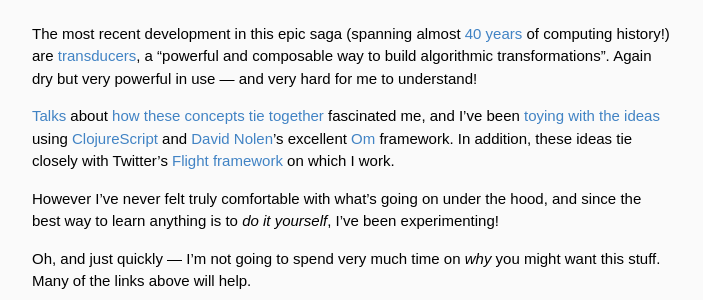
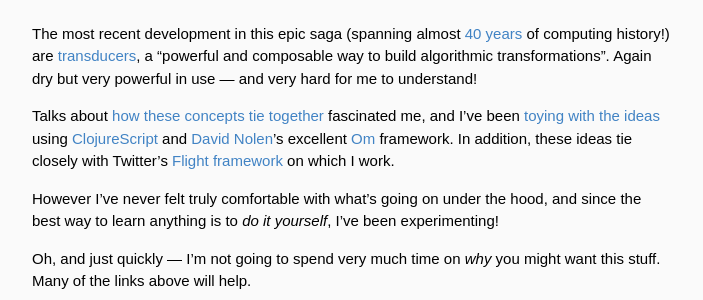
Before and after one commit to tgvashworth/tgvashworth.github.io, a Jekyll site: the page built from _posts/2014-08-31-csp-and-transducers.md, in a window 1280 px wide and 900 px high, scrolled down 591 px. Shown: the part 153-453 px from the top of the window, without its empty margins (288-991 px from the left). Built offline with Jekyll 4.4.1, drawn with Linux system fonts in a browser that asks for light colours; some web fonts are replaced; Markdown is read by kramdown in place of the engine named in the settings.

```diff
--- a/_posts/2014-08-31-csp-and-transducers.md
+++ b/_posts/2014-08-31-csp-and-transducers.md
@@ -7,7 +7,7 @@ Learning [Clojure][clj] has introduced me to some really fascinating ideas. I re
 
 Hopefully, this post will serve two purposes: to solidify these ideas in my mind by explaining them, and — by proxy — help someone else to understand. To weed out mistakes and weaknesses in my own thinking I'm pretty explicit each small conceptual step, particularly when it comes to transducers. It's a long one, but hopefully useful!
 
-**tl;dr** — [There's code on GitHub](repo).
+**tl;dr** — [There's code on GitHub][repo].
 
 First, a quick introduction to the mass of prior work here...
 
@@ -23,7 +23,7 @@ Just over a year ago an implementation of CSP called [core.async][core.async] wa
 
 The most recent development in this epic saga (spanning almost [40 years][csp-paper] of computing history!) are [transducers][transducers], a "powerful and composable way to build algorithmic transformations". Again dry but very powerful in use — and very hard for me to understand!
 
-[Talks](core.async-nolen-talk) about [how these concepts tie together][core.async-webinar] fascinated me, and I've been [toying with the ideas][om-do] using [ClojureScript][cljs] and [David Nolen][david-nolen]'s excellent [Om][om] framework. In addition, these ideas tie closely with Twitter's [Flight framework][flight] on which I work.
+Talks about [how these concepts tie together][core.async-nolen] fascinated me, and I've been [toying with the ideas][om-do] using [ClojureScript][cljs] and [David Nolen][david-nolen]'s excellent [Om][om] framework. In addition, these ideas tie closely with Twitter's [Flight framework][flight] on which I work.
 
 However I've never felt truly comfortable with what's going on under the hood, and since the best way to learn anything is to *do it yourself*, I've been experimenting!
 
```
Also changed, not shown: other parts of _posts/2014-08-31-csp-and-transducers.md (+0 -1 lines).
